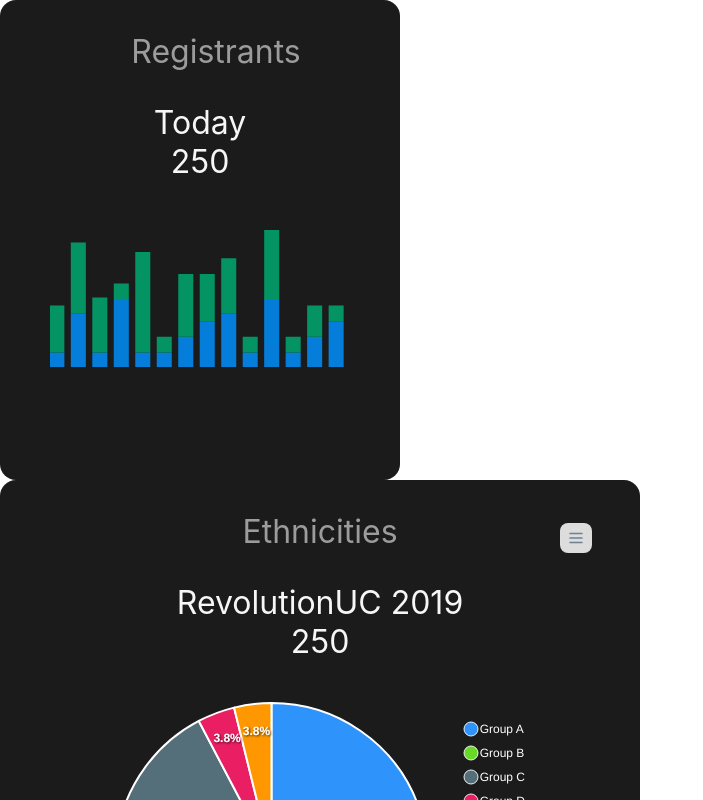
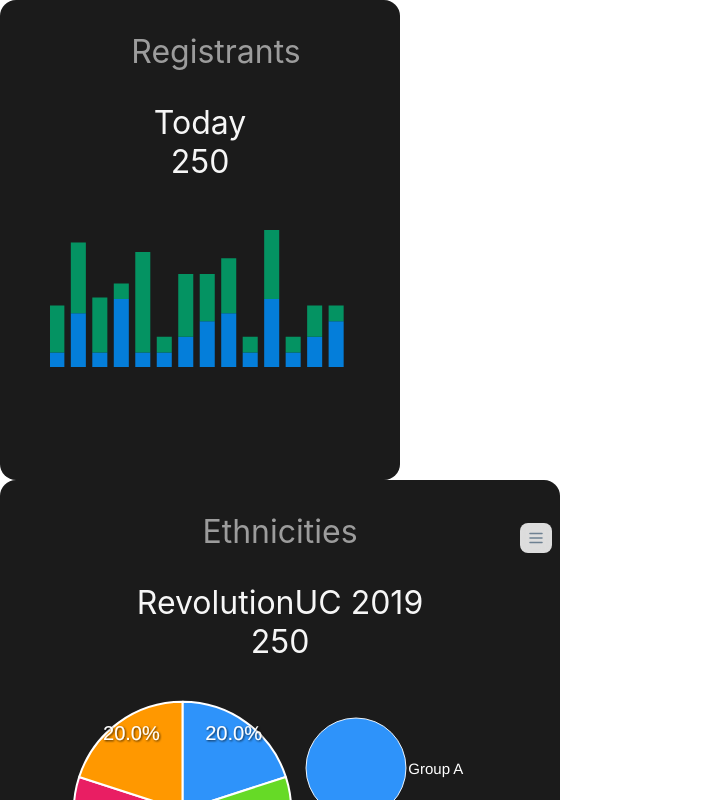
Before and after one commit to nishilfaldu/react-dashboard, a React (Create React App) app: page / in a window 1280 px wide. Shown: the top 800 px of the page, without its empty margins (0-703 px from the left). Built offline with nearby package versions, Linux system fonts and the light colour scheme.

Commit message:
card with pie chart

```diff
--- a/src/components/PieChartCard.js
+++ b/src/components/PieChartCard.js
@@ -15,10 +15,37 @@
 const PieChartCard = function(){
 
     const [options, setOptions] = useState({
-        series: [50, 30, 40, 5, 5],
+        series: [20, 20, 20, 20, 20],
         colors: ['#2E93fA', '#66DA26', '#546E7A', '#E91E63', '#FF9800'],
         dataLabels: {
-
+            enabled: true,
+            // style for text on graph
+            style: {
+                fontSize: '20px',
+                fontFamily: 'Helvetica, Arial, sans-serif',
+                fontWeight: '0',
+                // colors: undefined
+            },
+        },
+        legend: {
+            show: true,
+            position: 'right',
+            fontSize: '15px',
+            fontWeight: '0',
+            offsetX: 0,
+            offsetY: 0,
+            labels: {
+                colors: [],
+            },
+            markers: {
+                width: 10,
+                height: 10,
+                // fillColors: [],
+                // borderRadius of marker
+                radius: 5,
+                size: 50,
+                shape: 'sqaure',
+            }
         },
         chart: {
             toolbar: {
@@ -29,7 +56,7 @@
                     download: true,
                 },
             },
-            // textcolor
+            // textcolor (Not of chart elements)
             foreColor: '#ffffff',
             fontFamily: 'Helvetica, Arial, sans-serif',
             background: 'None',
--- a/src/styling-properties/propPieChart.js
+++ b/src/styling-properties/propPieChart.js
@@ -13,7 +13,7 @@
 
     // Properties of a Card
     cardHeight: "35rem",
-    cardWidth: "40rem",
+    cardWidth: "35rem",
     borderRadius: "1rem",
     colorCardBackground: "#1B1B1B",
 
```
Also changed, not shown: src/components/IconFigureCard.js (added).
